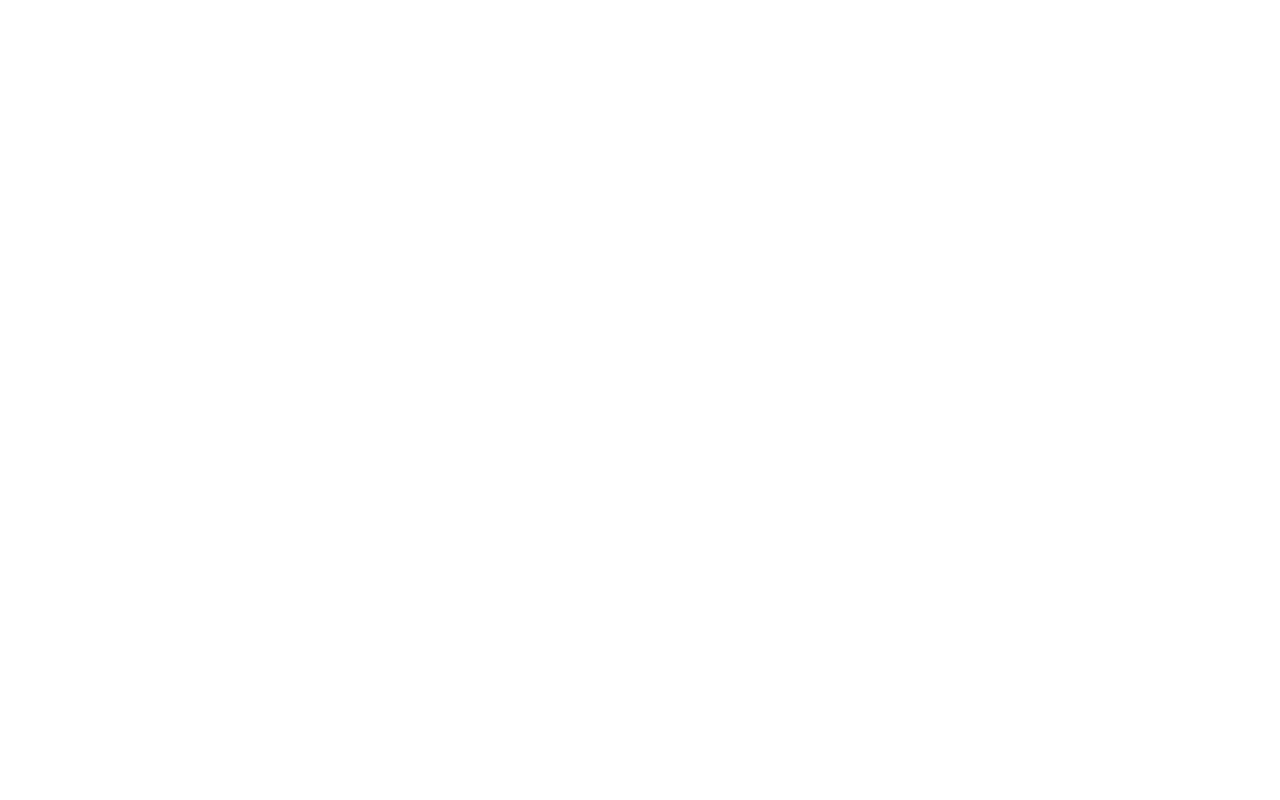
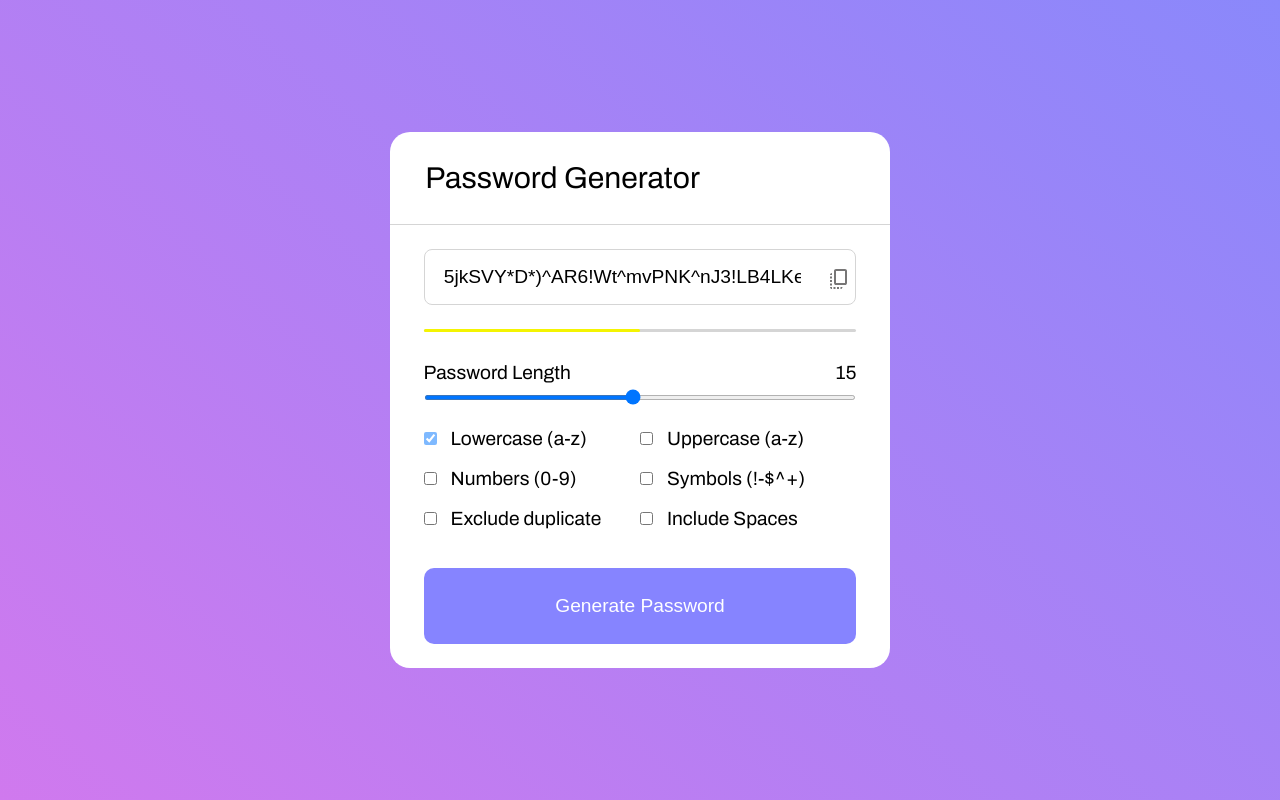
Before and after one commit to Zaintho/practicing, a plain HTML site: page password-generator/index.html in a window 1280 px wide. Drawn offline with Linux system fonts and the light colour scheme.

Commit message:
Funciones de copiar y generar

```diff
--- a/password-generator/index.html
+++ b/password-generator/index.html
@@ -15,8 +15,61 @@
   <link rel="stylesheet" href="./style.css" />
 </head>
 
-<body>
-
+<body class="bg-gradient display-flex">
+  <article class="container">
+    <h1>Password Generator</h1>
+    <section class="wrapper">
+      <div class="input-box">
+        <input type="text" name="password_txt" id="password_txt"
+          value="5jkSVY*D*)^AR6!Wt^mvPNK^nJ3!LB4LKetNrXxBDPT%Vftkv7X8ps!QdT^6rNsW" disabled />
+        <p class="msg-copied">Copied!</p>
+        <span>
+          <svg class="copy-icon" xmlns="http://www.w3.org/2000/svg" height="24" width="24">
+            <path
+              d="M5 22q-.825 0-1.413-.587Q3 20.825 3 20h2Zm-2-3.5v-2h2v2ZM3 15v-2h2v2Zm0-3.5v-2h2v2ZM3 8q0-.825.587-1.412Q4.175 6 5 6v2Zm3.5 14v-2h2v2ZM9 18q-.825 0-1.412-.587Q7 16.825 7 16V4q0-.825.588-1.413Q8.175 2 9 2h9q.825 0 1.413.587Q20 3.175 20 4v12q0 .825-.587 1.413Q18.825 18 18 18Zm0-2h9V4H9v12Zm1 6v-2h2v2Zm3.5 0v-2h2q0 .825-.587 1.413Q14.325 22 13.5 22Z" />
+          </svg>
+        </span>
+      </div>
+      <div class="pass-indicator"></div>
+      <div class="pass-length">
+        <div class="details">
+          <label>Password Length</label>
+          <span></span>
+        </div>
+        <input type="range" name="length_rng" id="length_rng" step="1" min="1" max="30" value="15">
+      </div>
+      <div class="pass-settings">
+        <ul class="options">
+          <li class="option">
+            <input type="checkbox" name="lowercase_chbx" id="lowercase_chbx" checked>
+            <label for="lowercase_chbx">Lowercase (a-z)</label>
+          </li>
+          <li class="option">
+            <input type="checkbox" name="uppercase_chbx" id="uppercase_chbx">
+            <label for="uppercase_chbx">Uppercase (a-z)</label>
+          </li>
+          <li class="option">
+            <input type="checkbox" name="numbers_chbx" id="numbers_chbx">
+            <label for="numbers_chbx">Numbers (0-9)</label>
+          </li>
+          <li class="option">
+            <input type="checkbox" name="symbols_chbx" id="symbols_chbx">
+            <label for="symbols_chbx">Symbols (!-$^+)</label>
+          </li>
+          <li class="option">
+            <input type="checkbox" name="exc-duplicate" id="exc-duplicate">
+            <label for="exc-duplicate">Exclude duplicate</label>
+          </li>
+          <li class="option">
+            <input type="checkbox" name="spaces" id="spaces">
+            <label for="spaces">Include Spaces</label>
+          </li>
+        </ul>
+        <button class="generate-btn">Generate Password</button>
+      </div>
+    </section>
+  </article>
+  <script src="./index.js" type="module"></script>
 </body>
 
 </html>
--- /dev/null
+++ b/password-generator/index.js
@@ -0,0 +1,43 @@
+const d = document;
+
+const updateTextRange = (range, text_range) => {
+  text_range.textContent = range.value;
+};
+const generatePassword = () => {};
+
+((d) => {
+  const $range = d.getElementById("length_rng");
+  const $range_text = d.querySelector(".details > span");
+  /* d.addEventListener("change", (e) => {
+    if (e.target === $range) {
+      $range_text.textContent = $range.value;
+    }
+  }); */
+  updateTextRange($range, $range_text);
+
+  $range.addEventListener("input", (e) => {
+    updateTextRange($range, $range_text);
+  });
+})(d);
+((d) => {
+  const $btn = d.querySelector(".generate-btn");
+  const $options = d.querySelectorAll(".option input");
+  const $copy = d.querySelector(".copy-icon");
+  const $msg = d.querySelector(".msg-copied");
+
+  d.addEventListener("click", (e) => {
+    if (e.target === $btn) {
+      $options.forEach((option) => {
+        if (option.checked) {
+          console.log(option);
+        }
+      });
+    }
+    if (e.target === $copy) {
+      $msg.classList.add("active");
+      setTimeout(() => {
+        $msg.classList.remove("active");
+      }, 2000);
+    }
+  });
+})(d);
--- a/password-generator/style.css
+++ b/password-generator/style.css
@@ -1,128 +1,167 @@
-/* ********** Custom Properties ********** */
 :root {
   --font-family: "Archivo", sans-serif;
   --font-size: 16px;
+
+  --step--2: clamp(0.87rem, calc(0.83rem + 0.17vw), 0.96rem);
+  --step--1: clamp(1.04rem, calc(0.98rem + 0.29vw), 1.2rem);
+  --step-0: clamp(1.25rem, calc(1.16rem + 0.45vw), 1.5rem);
+  --step-1: clamp(1.5rem, calc(1.36rem + 0.68vw), 1.88rem);
+  --step-2: clamp(1.8rem, calc(1.6rem + 0.99vw), 2.34rem);
+  --step-3: clamp(2.16rem, calc(1.88rem + 1.4vw), 2.93rem);
+  --step-4: clamp(2.59rem, calc(2.2rem + 1.95vw), 3.66rem);
+  --step-5: clamp(3.11rem, calc(2.58rem + 2.67vw), 4.58rem);
+  --principal-color: black;
+  --border-color: #d5d5d5;
 }
-/* ********** Reset ********** */
+
+/* Reset */
 html {
+  font-family: var(--font-family);
   font-size: var(--font-size);
-  font-family: var(--font-family);
   box-sizing: border-box;
 }
 *,
 *::after,
 *::before {
+  box-sizing: inherit;
+  padding: 0;
   margin: 0;
-  padding: 0;
-  box-sizing: inherit;
 }
-html,
-body,
-div,
-span,
-applet,
-object,
-iframe,
-h1,
-h2,
-h3,
-h4,
-h5,
-h6,
-p,
-blockquote,
-pre,
-a,
-abbr,
-acronym,
-address,
-big,
-cite,
-code,
-del,
-dfn,
-em,
-font,
-img,
-ins,
-kbd,
-q,
-s,
-samp,
-small,
-strike,
-strong,
-sub,
-sup,
-tt,
-var,
-b,
-u,
-i,
-center,
-dl,
-dt,
-dd,
-ol,
-ul,
-li,
-fieldset,
-form,
-label,
-legend,
-table,
-caption,
-tbody,
-tfoot,
-thead,
-tr,
-th,
-td {
-  margin: 0;
-  padding: 0;
-  border: 0;
-  outline: 0;
-  font-size: 100%;
-  vertical-align: baseline;
-  background: transparent;
+ul {
+  list-style-type: none;
 }
+/* Components */
+/* Utilities */
+/* Site Style */
 body {
-  line-height: 1;
+  width: 100vw;
+  height: 100vh;
+  display: flex;
+  justify-content: center;
+  align-items: center;
+  background-image: linear-gradient(220.55deg, #8a88fb 0%, #d079ee 100%);
 }
-ol,
-ul {
-  list-style: none;
+.container {
+  width: 500px;
+  border-radius: 20px;
+  background-color: white;
+  font-size: var(--step--1);
 }
-blockquote,
-q {
-  quotes: none;
+.container h1 {
+  padding: 1em 1.175em;
+  font-weight: 400;
+  font-size: var(--step-1);
+  border-bottom: thin solid var(--border-color);
 }
-blockquote:before,
-blockquote:after,
-q:before,
-q:after {
+.wrapper {
+  margin: 1.25em 1.75em;
+}
+.input-box {
+  position: relative;
+}
+.input-box input {
+  width: 100%;
+  height: 7vh;
+  padding: 0 2.85em 0 1em;
+  color: var(--principal-color);
+  font-size: var(--step---2);
+  font-weight: 100;
+  background-color: transparent;
+  border: 1px solid var(--border-color);
+  border-radius: 8px;
+}
+.msg-copied {
+  text-align: right;
+  margin: 0.5em 1.5em 0.5em 0;
+  color: green;
+  height: 0;
+  overflow: hidden;
+  transition: height 1s ease-in-out;
+}
+.input-box span {
+  position: absolute;
+  right: 5px;
+  top: 18px;
+}
+.copy-icon {
+  fill: #777676;
+}
+.copy-icon:hover {
+  cursor: pointer;
+  fill: darkorange;
+}
+.msg-copied.active {
+  height: auto;
+  display: block;
+}
+.pass-indicator {
+  position: relative;
+  width: 100%;
+  height: 0.4vh;
+  margin-top: 0.75em;
+  border-radius: 25px;
+  background-color: var(--border-color);
+}
+.pass-indicator::before {
+  position: absolute;
+  height: 100%;
+  width: 50%;
+  border-radius: inherit;
+  background-color: #f4f402;
   content: "";
-  content: none;
 }
-
-/* remember to define focus styles! */
-:focus {
-  outline: 0;
+.pass-length {
+  margin: 1.56em 0 1.25em;
 }
-
-/* remember to highlight inserts somehow! */
-ins {
-  text-decoration: none;
+.details {
+  display: flex;
+  justify-content: space-between;
 }
-del {
-  text-decoration: line-through;
+.pass-length input {
+  width: 100%;
+  height: 0.6vh;
 }
-
-/* tables still need 'cellspacing="0"' in the markup */
-table {
-  border-collapse: collapse;
-  border-spacing: 0;
+.options {
+  display: flex;
+  flex-wrap: wrap;
+  margin-bottom: 1em;
 }
-/* ********** Components ********** */
-/* ********** Utilities ********** */
-/* ********** Site Styles ********** */
+.option {
+  width: calc(100% / 2);
+  margin-bottom: 1em;
+}
+.option:first-child {
+  pointer-events: none;
+}
+.option:first-child input {
+  opacity: 0.5;
+}
+.option input {
+  height: 1em;
+  width: 1em;
+  cursor: pointer;
+}
+.option label {
+  cursor: pointer;
+  padding-left: 0.5em;
+}
+.generate-btn {
+  width: 100%;
+  height: 4em;
+  border-radius: 10px;
+  text-transform: capitalize;
+  font-size: var(--step---2);
+  color: white;
+  border: none;
+  background-color: #8684ff;
+  cursor: pointer;
+}
+.generate-btn:hover {
+  transform: scale(1.05);
+  box-shadow: 4px 4px 4px #888888;
+}
+.generate-btn:active {
+  transform: scale(1);
+  background-color: #4946ff;
+  box-shadow: 4px 4px 4px transparent;
+}
```
Also changed, not shown: password-generator/page.html (added, +312 -0 lines), password-generator/assets/copy_all_FILL0_wght400_GRAD0_opsz24.svg (added), password-generator/assets/icon-copy.svg (added), password-generator/assets/password-svg.svg.
